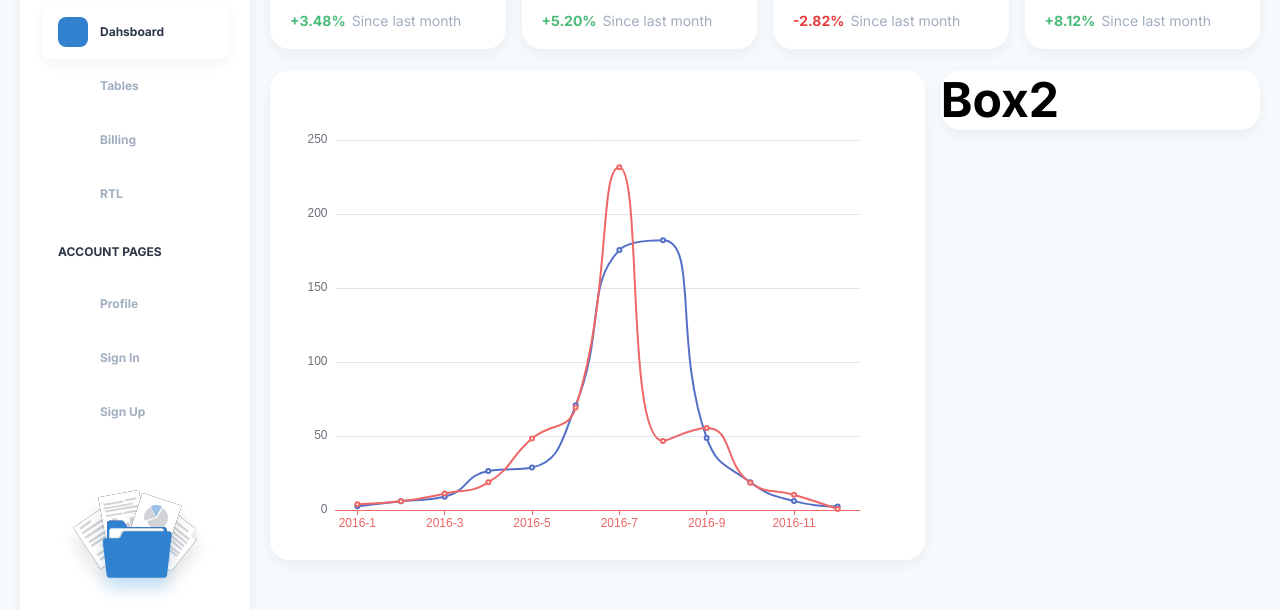
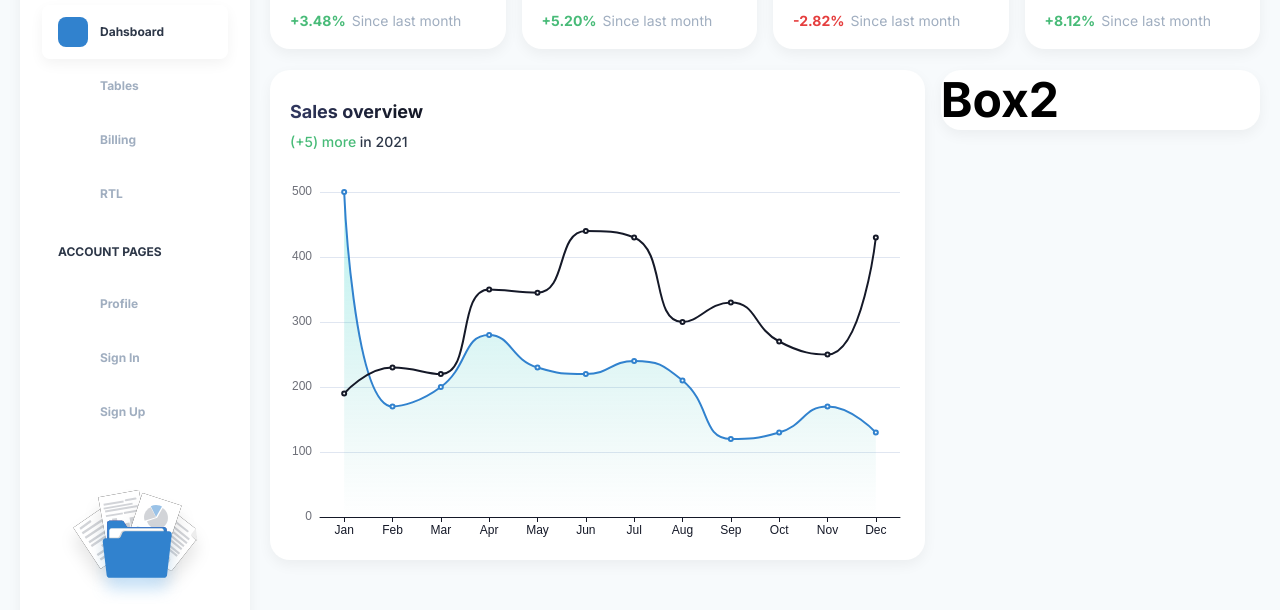
Before and after one commit to themewagon/dashdarkX, a React (Vite) app: page / in a window 1280 px wide. Shown: the part 135-745 px from the top of the page. Built offline with nearby package versions, Linux system fonts and the light colour scheme; some icons are missing.

Commit message:
line chart ui updated

```diff
--- a/src/components/LineChart.tsx
+++ b/src/components/LineChart.tsx
@@ -1,9 +1,12 @@
-import { Box, useTheme } from '@mui/material';
+import { Box, Typography, useTheme } from '@mui/material';
 import ReactECharts from 'echarts-for-react';
+import { graphic } from 'echarts';
+
 
 const LineChart = () => {
     const theme = useTheme();
-    const colors = ['#5470C6', '#EE6666'];
+    const colors = ['#3182CE', '#151928'];
+
     const option = {
         color: colors,
         tooltip: {
@@ -13,8 +16,10 @@ const LineChart = () => {
             }
         },
         grid: {
-            top: 70,
-            bottom: 50
+            top: 40,
+            bottom: 50,
+            left: 30,
+            right: 5
         },
         xAxis: [
             {
@@ -29,7 +34,7 @@ const LineChart = () => {
                     }
                 },
                 // prettier-ignore
-                data: ['2016-1', '2016-2', '2016-3', '2016-4', '2016-5', '2016-6', '2016-7', '2016-8', '2016-9', '2016-10', '2016-11', '2016-12']
+                data: ['Jan', 'Feb', 'Mar', 'Apr', 'May', 'Jun', 'Jul', 'Aug', 'Sep', 'Oct', 'Nov', 'Dec']
             },
             {
                 type: 'category',
@@ -38,7 +43,9 @@ const LineChart = () => {
         ],
         yAxis: [
             {
-            type: 'value'
+                type: 'value',
+                interval: 100,
+                max: 500
             }
         ],
         series: [
@@ -51,8 +58,20 @@ const LineChart = () => {
                     focus: 'series'
                 },
                 data: [
-                2.6, 5.9, 9.0, 26.4, 28.7, 70.7, 175.6, 182.2, 48.7, 18.8, 6.0, 2.3
-            ]
+                    500, 170, 200, 280, 230, 220, 240, 210, 120, 130, 170, 130
+                ],
+                areaStyle: {
+                    // Define gradient for the area shadow
+                    color: new graphic.LinearGradient(0, 0, 0, 1, [
+                        {
+                          offset: 0,
+                          color: 'rgba(2, 213, 202, 0.4)'
+                        },
+                        {
+                          offset: 1,
+                          color: 'rgba(43, 168, 162, 0)'
+                        }])
+                },
             },
             {
                 name: 'Precipitation(2016)',
@@ -62,7 +81,7 @@ const LineChart = () => {
                     focus: 'series'
                 },
                 data: [
-                3.9, 5.9, 11.1, 18.7, 48.3, 69.2, 231.6, 46.6, 55.4, 18.4, 10.3, 0.7
+                    190, 230, 220, 350, 345, 440, 430, 300, 330, 270, 250, 430
                 ]
             }
         ]
@@ -70,12 +89,14 @@ const LineChart = () => {
 
 
     return (
-        <Box sx={{height: '490px', backgroundColor: '#fff', borderRadius: '20px', boxShadow: theme.customShadows[0]}}>
+        <Box sx={{padding: '28px 20px 20px', height: '490px', backgroundColor: '#fff', borderRadius: '20px', boxShadow: theme.customShadows[0]}}>
+            <Typography variant="h6" sx={{display: 'inline-block', background: "linear-gradient(81.62deg, #313860 2.25%, #151928 79.87%)", WebkitBackgroundClip: 'text', WebkitTextFillColor: 'transparent'}}>Sales overview</Typography>
+            <Typography variant="subtitle2" component="p" sx={{marginTop: '6px', color: theme.palette.neutral.light}}><Typography variant="subtitle2" component="span" sx={{color: theme.palette.success.light}}>(+5) more</Typography> in 2021</Typography>
             <ReactECharts
                 option={option}
                 notMerge={true}
                 lazyUpdate={true}
-                style={{height: '100%', width: '100%'}}
+                style={{height: '94%', width: '100%'}}
             />
         </Box>
     );
```
Lines whose indentation alone changed are shown as unchanged.
